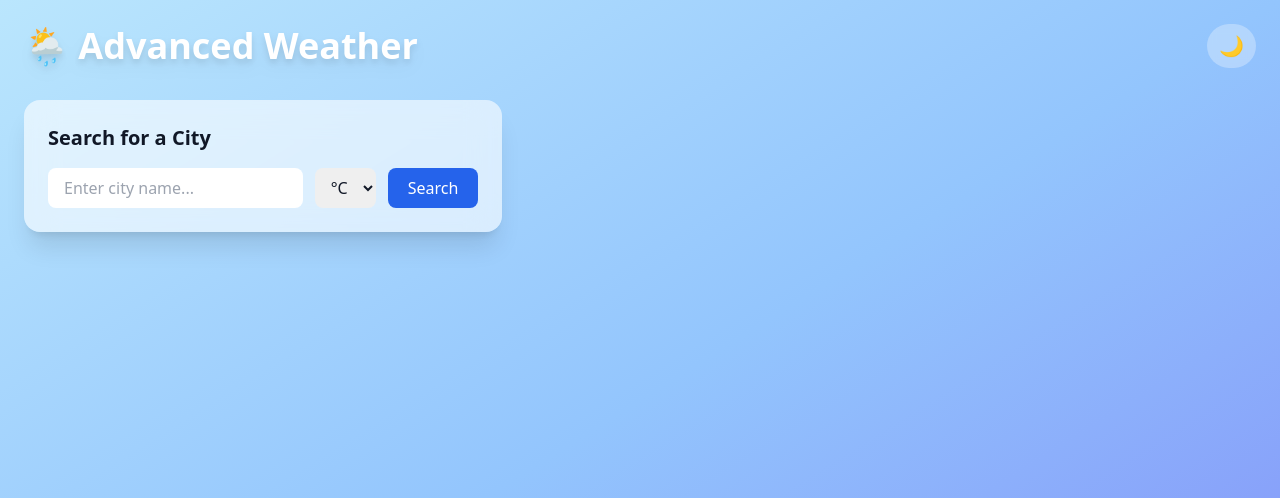
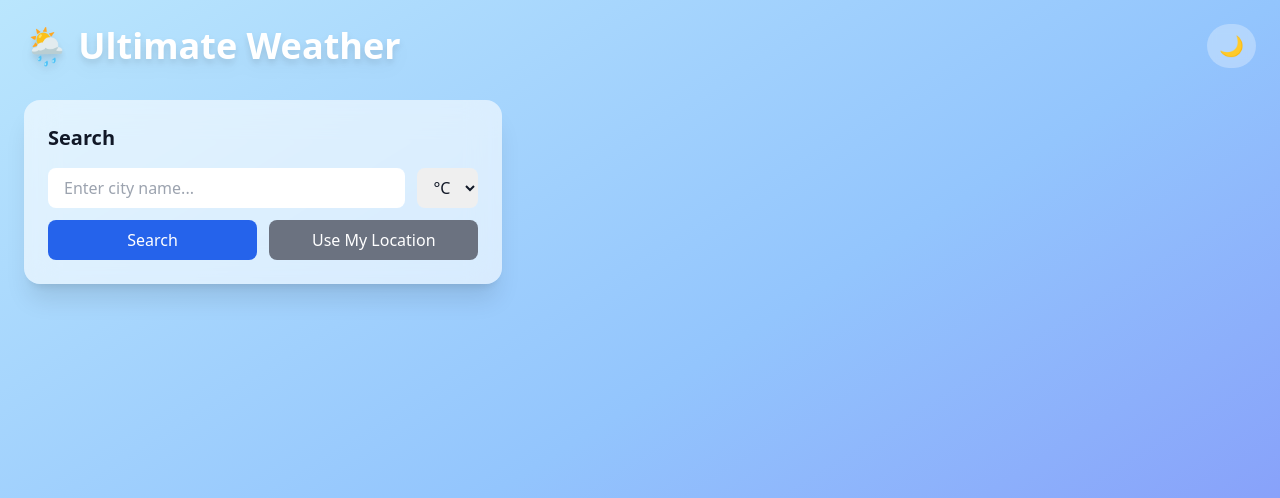
Before and after one commit to SAURAV878/weather_app, a Django app: page /home/ in a window 1280 px wide. Shown: the top 498 px of the page. Run offline with Django 5.2, Linux system fonts and the light colour scheme; some libraries are stand-ins or nearby versions.

Commit message:
chore: modify in weather.html

```diff
--- a/weather/templates/weather.html
+++ b/weather/templates/weather.html
@@ -2,88 +2,66 @@
 <html lang="en" class="light">
 <head>
     <meta charset="UTF-8">
-    <title>Advanced Weather App</title>
+    <title>Ultimate Weather App</title>
     <script src="https://cdn.tailwindcss.com"></script>
+    <script src="https://cdn.jsdelivr.net/npm/chart.js"></script>
     <script>
-        tailwind.config = {
-            darkMode: 'class',
-        }
+        tailwind.config = { darkMode: 'class' }
     </script>
     <style>
         @keyframes fade-slide-in {
-            from {
-                opacity: 0;
-                transform: translateY(20px);
+            from { opacity: 0; transform: translateY(20px); }
+            to { opacity: 1; transform: translateY(0); }
         }
-            to {
-                opacity: 1;
-                transform: translateY(0);
-            }
-        }
-        .animate-fade-slide-in {
-            animation: fade-slide-in 0.5s ease-out forwards;
-        }
+        .animate-fade-slide-in { animation: fade-slide-in 0.5s ease-out forwards; }
+        .hourly-scroll::-webkit-scrollbar { height: 4px; }
+        .hourly-scroll::-webkit-scrollbar-thumb { background-color: rgba(156, 163, 175, 0.5); border-radius: 10px; }
     </style>
 </head>
 
 <body class="bg-gradient-to-br from-sky-200 via-blue-300 to-indigo-400 dark:from-gray-800 dark:via-gray-900 dark:to-black text-gray-900 dark:text-gray-100 transition-colors duration-500 min-h-screen p-4 sm:p-6">
 
     <div class="max-w-7xl mx-auto">
-
-        <!-- Header -->
         <header class="flex justify-between items-center mb-8">
-            <h1 class="text-4xl font-bold text-white drop-shadow-lg">🌦 Advanced Weather</h1>
+            <h1 class="text-4xl font-bold text-white drop-shadow-lg">🌦 Ultimate Weather</h1>
             <button id="theme-toggle" class="px-3 py-2 rounded-full bg-white/30 dark:bg-gray-700/50 text-xl backdrop-blur-sm hover:bg-white/50 transition">
                 <span id="theme-icon">🌙</span>
             </button>
         </header>
 
-        <!-- Main Content Grid -->
         <main class="grid grid-cols-1 lg:grid-cols-5 gap-6">
-
             <!-- Left Column -->
             <div class="lg:col-span-2 space-y-6">
-                <!-- Block 1: Search -->
                 <div class="bg-white/60 dark:bg-gray-800/60 backdrop-blur-lg shadow-xl rounded-2xl p-6">
-                    <h2 class="text-xl font-semibold mb-4">Search for a City</h2>
-                    <div class="flex flex-col sm:flex-row gap-3">
+                    <h2 class="text-xl font-semibold mb-4">Search</h2>
+                    <div class="flex flex-col gap-3">
+                        <div class="flex gap-3">
                             <input id="cityInput" type="text" placeholder="Enter city name..." class="w-full px-4 py-2 border-transparent rounded-lg dark:bg-gray-700 focus:ring-2 focus:ring-blue-400 transition">
                             <select id="unitSelect" class="px-3 py-2 border-transparent rounded-lg dark:bg-gray-700 focus:ring-2 focus:ring-blue-400">
                                 <option value="celsius">°C</option>
                                 <option value="fahrenheit">°F</option>
                             </select>
-                        <button id="fetchWeatherBtn" class="px-5 py-2 bg-blue-600 text-white rounded-lg hover:bg-blue-700 transition-transform hover:scale-105">Search</button>
+                        </div>
+                        <div class="flex gap-3">
+                             <button id="fetchWeatherBtn" class="w-full px-5 py-2 bg-blue-600 text-white rounded-lg hover:bg-blue-700 transition-transform hover:scale-105">Search</button>
+                             <button id="geoBtn" class="w-full px-5 py-2 bg-gray-500 text-white rounded-lg hover:bg-gray-600 transition-transform hover:scale-105">Use My Location</button>
+                        </div>
                     </div>
                     <div id="errorBox" class="hidden bg-red-100/80 text-red-700 p-3 rounded-lg mt-4"></div>
-                    <div id="loader" class="hidden text-center pt-4">
-                        <div class="animate-spin h-8 w-8 border-4 border-blue-500 border-t-transparent rounded-full mx-auto"></div>
+                    <div id="loader" class="hidden text-center pt-4"><div class="animate-spin h-8 w-8 border-4 border-blue-500 border-t-transparent rounded-full mx-auto"></div></div>
+                </div>
+
+                <div id="forecast-list-block" class="hidden opacity-0 bg-white/60 dark:bg-gray-800/60 backdrop-blur-lg shadow-xl rounded-2xl p-6">
+                    <h3 class="text-2xl font-semibold mb-4">7-Day Forecast</h3>
+                    <div id="forecast" class="grid grid-cols-4 sm:grid-cols-7 gap-2 text-center mb-4"></div>
+                    <canvas id="temp-chart"></canvas>
                 </div>
             </div>
 
-                <!-- Block 3: Detailed Forecast -->
-                <div id="detail-block" class="hidden opacity-0 bg-white/60 dark:bg-gray-800/60 backdrop-blur-lg shadow-xl rounded-2xl p-6">
-                    <h3 class="text-2xl font-semibold mb-4">Details</h3>
-                    <div id="detail-content">
-                        <p class="font-bold text-xl mb-2" id="detail-date"></p>
-                        <div class="flex items-center gap-4 mb-4 p-4 bg-gray-100/70 dark:bg-gray-700/70 rounded-xl">
-                            <p class="text-5xl" id="detail-icon"></p>
-                            <div>
-                                <p class="text-2xl font-semibold" id="detail-temp"></p>
-                                <p class="text-gray-600 dark:text-gray-300" id="detail-desc"></p>
-                            </div>
-                        </div>
-                        <div class="space-y-2 text-sm">
-                            <p><strong>Wind:</strong> <span id="detail-wind">N/A</span></p>
-                            <p><strong>Humidity:</strong> <span id="detail-humidity">N/A</span></p>
-                        </div>
-                    </div>
-                </div>
-            </div>
-
-            <!-- Right Column: Weather Overview -->
-            <div id="weather-block" class="hidden opacity-0 lg:col-span-3 bg-white/60 dark:bg-gray-800/60 backdrop-blur-lg shadow-xl rounded-2xl p-6">
-                <!-- Current Weather -->
-                <section class="text-center mb-8">
+            <!-- Right Column -->
+            <div class="lg:col-span-3 space-y-6">
+                <div id="current-weather-block" class="hidden opacity-0 bg-white/60 dark:bg-gray-800/60 backdrop-blur-lg shadow-xl rounded-2xl p-6">
+                    <section class="text-center">
                         <h2 class="text-5xl font-bold" id="cityName"></h2>
                         <p class="text-gray-500 dark:text-gray-400 mb-4" id="countryName"></p>
                         <div class="flex items-center justify-center gap-6 bg-blue-100/70 dark:bg-gray-700/70 p-6 rounded-2xl max-w-md mx-auto">
@@ -94,12 +72,33 @@
                             </div>
                         </div>
                     </section>
+                    <section id="hourly-forecast-section" class="mt-6">
+                        <h3 class="text-xl font-semibold mb-3">Hourly Forecast</h3>
+                        <div id="hourly-forecast" class="flex overflow-x-auto gap-3 pb-3 hourly-scroll"></div>
+                    </section>
+                </div>
 
-                <!-- 7-Day Forecast List -->
-                <section>
-                    <h3 class="text-2xl font-semibold mb-4 text-center sm:text-left">7-Day Forecast</h3>
-                    <div id="forecast" class="grid grid-cols-3 sm:grid-cols-4 md:grid-cols-7 gap-3 text-center"></div>
-                </section>
+                <div id="detail-block" class="hidden opacity-0 bg-white/60 dark:bg-gray-800/60 backdrop-blur-lg shadow-xl rounded-2xl p-6">
+                    <h3 class="text-2xl font-semibold mb-4">Day Details</h3>
+                    <div id="detail-content">
+                        <p class="font-bold text-xl mb-2" id="detail-date"></p>
+                        <div class="grid grid-cols-1 sm:grid-cols-2 gap-4">
+                            <div class="flex items-center gap-4 p-4 bg-gray-100/70 dark:bg-gray-700/70 rounded-xl">
+                                <p class="text-5xl" id="detail-icon"></p>
+                                <div>
+                                    <p class="text-2xl font-semibold" id="detail-temp"></p>
+                                    <p class="text-gray-600 dark:text-gray-300" id="detail-desc"></p>
+                                </div>
+                            </div>
+                            <div class="p-4 bg-gray-100/70 dark:bg-gray-700/70 rounded-xl space-y-2 text-sm">
+                                <p><strong>Feels Like:</strong> <span id="detail-feels-like">N/A</span></p>
+                                <p><strong>UV Index:</strong> <span id="detail-uv">N/A</span></p>
+                                <p><strong>Sunrise:</strong> <span id="detail-sunrise">N/A</span></p>
+                                <p><strong>Sunset:</strong> <span id="detail-sunset">N/A</span></p>
+                            </div>
+                        </div>
+                    </div>
+                </div>
             </div>
         </main>
     </div>
@@ -107,26 +106,157 @@
     <script>
         // --- DOM Elements ---
         const cityInput = document.getElementById("cityInput"), unitSelect = document.getElementById("unitSelect"),
-              fetchWeatherBtn = document.getElementById("fetchWeatherBtn"), loader = document.getElementById("loader"),
-              errorBox = document.getElementById("errorBox"), themeToggle = document.getElementById('theme-toggle'),
-              themeIcon = document.getElementById('theme-icon'), forecastDiv = document.getElementById("forecast"),
-              weatherBlock = document.getElementById('weather-block'), detailBlock = document.getElementById('detail-block');
+              fetchWeatherBtn = document.getElementById("fetchWeatherBtn"), geoBtn = document.getElementById("geoBtn"),
+              loader = document.getElementById("loader"), errorBox = document.getElementById("errorBox"),
+              themeToggle = document.getElementById('theme-toggle'), themeIcon = document.getElementById('theme-icon'),
+              forecastDiv = document.getElementById("forecast"), hourlyForecastDiv = document.getElementById('hourly-forecast'),
+              forecastListBlock = document.getElementById('forecast-list-block'),
+              currentWeatherBlock = document.getElementById('current-weather-block'),
+              detailBlock = document.getElementById('detail-block');
 
-        let forecastData = [];
+        // --- State & Config ---
+        let forecastData = [], hourlyData = [], tempChart = null;
         const icons = { "Clear sky": "☀️", "Mainly clear": "🌤", "Partly cloudy": "⛅", "Overcast": "☁️", "Fog": "🌫", "Light rain": "🌧", "Moderate rain": "🌧", "Heavy rain": "🌧", "Light snow": "❄️", "Moderate snow": "❄️", "Rain showers": "🌦", "Snow showers": "🌨️", "Thunderstorm": "⛈️" };
         const defaultIcon = "🌡️";
 
-        // --- Theme Toggle ---
+        // --- Initializer ---
+        document.addEventListener('DOMContentLoaded', () => {
+            const lastSearch = JSON.parse(localStorage.getItem('lastWeatherSearch'));
+            if (lastSearch) {
+                fetchWeather(lastSearch);
+            }
             themeToggle.addEventListener('click', () => {
                 document.documentElement.classList.toggle('dark');
                 themeIcon.textContent = document.documentElement.classList.contains('dark') ? '☀️' : '🌙';
             });
+            fetchWeatherBtn.addEventListener("click", () => fetchWeather({ city: cityInput.value.trim() }));
+            cityInput.addEventListener("keypress", (e) => e.key === "Enter" && fetchWeather({ city: cityInput.value.trim() }));
+            geoBtn.addEventListener("click", handleGeolocation);
+        });
 
-        // --- Event Listeners ---
-        fetchWeatherBtn.addEventListener("click", fetchWeather);
-        cityInput.addEventListener("keypress", (e) => e.key === "Enter" && fetchWeather());
+        // --- Geolocation ---
+        function handleGeolocation() {
+            if (!navigator.geolocation) {
+                showError("Geolocation is not supported by your browser.");
+                return;
+            }
+            loader.classList.remove("hidden");
+            navigator.geolocation.getCurrentPosition(
+                (pos) => fetchWeather({ lat: pos.coords.latitude, lon: pos.coords.longitude }),
+                () => {
+                    showError("Unable to retrieve your location. Please search for a city manually.");
+                    loader.classList.add("hidden");
+                }
+            );
+        }
 
-        // --- Animation Helper ---
+        // --- Core Functions ---
+        async function fetchWeather(params = {}) {
+            const { city, lat, lon } = params;
+            if (!city && (!lat || !lon)) {
+                showError("Please enter a city name.");
+                return;
+            }
+
+            loader.classList.remove("hidden");
+            showError(null);
+            toggleVisibility(currentWeatherBlock, false);
+            toggleVisibility(forecastListBlock, false);
+            toggleVisibility(detailBlock, false);
+
+            let apiUrl = `/api/current_weather/?unit=${unitSelect.value}`;
+            if (city) apiUrl += `&city=${city}`;
+            else apiUrl += `&lat=${lat}&lon=${lon}`;
+
+            try {
+                const res = await fetch(apiUrl);
+                if (!res.ok) {
+                    const errData = await res.json().catch(() => ({ error: "City not found or network error." }));
+                    throw new Error(errData.error);
+                }
+                const data = await res.json();
+                if (data.error) {
+                    throw new Error(data.error);
+                }
+                displayWeather(data);
+                localStorage.setItem('lastWeatherSearch', JSON.stringify(params));
+            } catch (error) {
+                showError(error.message);
+            } finally {
+                loader.classList.add("hidden");
+            }
+        }
+
+        function displayWeather(data) {
+            toggleVisibility(currentWeatherBlock, true);
+            toggleVisibility(forecastListBlock, true);
+            forecastData = data.forecast || [];
+            hourlyData = data.hourly || [];
+
+            document.getElementById("cityName").textContent = data.city;
+            document.getElementById("countryName").textContent = data.country;
+            document.getElementById("currentTemp").textContent = Math.round(data.current.temperature);
+            document.getElementById("currentDesc").textContent = data.current.weather_description;
+            document.getElementById("currentIcon").textContent = findIcon(data.current.weather_description);
+
+            render7DayForecast(forecastData);
+            renderHourlyForecast(hourlyData);
+            renderTempChart(forecastData);
+        }
+
+        function render7DayForecast(days) {
+            forecastDiv.innerHTML = "";
+            days.forEach((day, index) => {
+                const card = document.createElement("div");
+                card.className = "p-2 bg-white/30 dark:bg-gray-600/50 rounded-lg shadow-md flex flex-col items-center cursor-pointer transition-all duration-300 hover:scale-110 hover:shadow-lg hover:bg-white/50";
+                card.setAttribute('onclick', `displayDayDetails(${index})`);
+                card.innerHTML = `<p class="font-semibold text-sm">${new Date(day.date).toLocaleDateString('en-US', { weekday: 'short' })}</p><p class="text-2xl my-1">${findIcon(day.description)}</p><div class="text-xs"><span class="font-bold">${Math.round(day.max)}°</span>/${Math.round(day.min)}°</div>`;
+                forecastDiv.appendChild(card);
+            });
+        }
+
+        function renderHourlyForecast(hours) {
+            hourlyForecastDiv.innerHTML = "";
+            hours.slice(0, 24).forEach(hour => {
+                const card = document.createElement("div");
+                card.className = "flex-shrink-0 text-center p-2 rounded-lg bg-white/20 dark:bg-gray-700/40";
+                card.innerHTML = `<p class="text-sm">${new Date(hour.time).getHours()}:00</p><p class="text-2xl">${findIcon(hour.description)}</p><p class="font-bold">${Math.round(hour.temperature)}°</p>`;
+                hourlyForecastDiv.appendChild(card);
+            });
+        }
+
+        function renderTempChart(days) {
+            if (tempChart) tempChart.destroy();
+            const ctx = document.getElementById('temp-chart').getContext('2d');
+            tempChart = new Chart(ctx, {
+                type: 'line',
+                data: {
+                    labels: days.map(d => new Date(d.date).toLocaleDateString('en-US', { weekday: 'short' })),
+                    datasets: [
+                        { label: 'Max Temp', data: days.map(d => d.max), borderColor: 'rgba(255, 99, 132, 1)', backgroundColor: 'rgba(255, 99, 132, 0.2)', tension: 0.3, fill: true },
+                        { label: 'Min Temp', data: days.map(d => d.min), borderColor: 'rgba(54, 162, 235, 1)', backgroundColor: 'rgba(54, 162, 235, 0.2)', tension: 0.3, fill: true }
+                    ]
+                },
+                options: { responsive: true, maintainAspectRatio: false, scales: { y: { beginAtZero: false } } }
+            });
+        }
+
+        function displayDayDetails(index) {
+            toggleVisibility(detailBlock, true);
+            Array.from(forecastDiv.children).forEach((child, i) => child.classList.toggle('ring-2', i === index));
+
+            const day = forecastData[index];
+            document.getElementById('detail-date').textContent = new Date(day.date).toLocaleDateString('en-US', { weekday: 'long', month: 'long', day: 'numeric' });
+            document.getElementById('detail-icon').textContent = findIcon(day.description);
+            document.getElementById('detail-temp').innerHTML = `<span class="font-bold">${Math.round(day.max)}°</span> / ${Math.round(day.min)}°`;
+            document.getElementById('detail-desc').textContent = day.description;
+            document.getElementById('detail-feels-like').textContent = `${day.feels_like || 'N/A'}°`;
+            document.getElementById('detail-uv').textContent = day.uv_index || 'N/A';
+            document.getElementById('detail-sunrise').textContent = day.sunrise || 'N/A';
+            document.getElementById('detail-sunset').textContent = day.sunset || 'N/A';
+        }
+
+        // --- Helpers ---
         function toggleVisibility(element, show) {
             if (show) {
                 element.classList.remove('hidden', 'opacity-0');
@@ -136,86 +266,14 @@
                 element.classList.remove('animate-fade-slide-in');
             }
         }
-
-        // --- Core Functions ---
-        async function fetchWeather() {
-            const city = cityInput.value.trim();
-            if (!city) { showError("Please enter a city name."); return; }
-
-            loader.classList.remove("hidden");
-            showError(null);
-            toggleVisibility(weatherBlock, false);
-            toggleVisibility(detailBlock, false);
-
-            try {
-                const res = await fetch(`/api/current_weather/?city=${city}&unit=${unitSelect.value}`);
-                if (!res.ok) throw new Error(`HTTP error! Status: ${res.status}`);
-                const data = await res.json();
-                data.error ? showError(data.error) : displayWeather(data);
-            } catch (error) {
-                showError("An error occurred. Please try again.");
-                console.error("Fetch Error:", error);
-            } finally {
-                loader.classList.add("hidden");
+        function findIcon(description) {
+            const key = Object.keys(icons).find(k => description && description.includes(k));
+            return key ? icons[key] : defaultIcon;
         }
-        }
-
         function showError(msg) {
             errorBox.classList.toggle("hidden", !msg);
             if (msg) errorBox.textContent = msg;
         }
-
-        function findIcon(description) {
-            const key = Object.keys(icons).find(k => description.includes(k));
-            return key ? icons[key] : defaultIcon;
-        }
-
-        function displayWeather(data) {
-            toggleVisibility(weatherBlock, true);
-            forecastData = data.forecast;
-
-            document.getElementById("cityName").textContent = data.city;
-            document.getElementById("countryName").textContent = data.country;
-            document.getElementById("currentTemp").textContent = Math.round(data.current.temperature);
-            document.getElementById("currentDesc").textContent = data.current.weather_description;
-            document.getElementById("currentIcon").textContent = findIcon(data.current.weather_description);
-
-            forecastDiv.innerHTML = "";
-            data.forecast.forEach((day, index) => {
-                const card = document.createElement("div");
-                card.className = "p-3 bg-white/30 dark:bg-gray-600/50 rounded-lg shadow-md flex flex-col items-center cursor-pointer transition-all duration-300 hover:scale-110 hover:shadow-lg hover:bg-white/50";
-                card.setAttribute('onclick', `displayDayDetails(${index})`);
-
-                const dayName = new Date(day.date).toLocaleDateString('en-US', { weekday: 'short' });
-                card.innerHTML = `
-                    <p class="font-semibold text-sm">${dayName}</p>
-                    <p class="text-3xl my-1">${findIcon(day.description)}</p>
-                    <div class="text-xs">
-                        <span class="font-bold">${Math.round(day.max)}°</span> / ${Math.round(day.min)}°
-                    </div>
-                `;
-                forecastDiv.appendChild(card);
-            });
-        }
-
-        function displayDayDetails(index) {
-            toggleVisibility(detailBlock, true);
-
-            Array.from(forecastDiv.children).forEach((child, i) => {
-                child.classList.toggle('ring-2', i === index);
-                child.classList.toggle('ring-blue-400', i === index);
-            });
-
-            const day = forecastData[index];
-
-            document.getElementById('detail-date').textContent = new Date(day.date).toLocaleDateString('en-US', { weekday: 'long', month: 'long', day: 'numeric' });
-            document.getElementById('detail-icon').textContent = findIcon(day.description);
-            document.getElementById('detail-temp').innerHTML = `<span class="font-bold">${Math.round(day.max)}°</span> / ${Math.round(day.min)}°`;
-            document.getElementById('detail-desc').textContent = day.description;
-            document.getElementById('detail-wind').textContent = day.wind || 'N/A';
-            document.getElementById('detail-humidity').textContent = day.humidity || 'N/A';
-        }
     </script>
-
 </body>
 </html>
```
Lines whose indentation alone changed are shown as unchanged.
